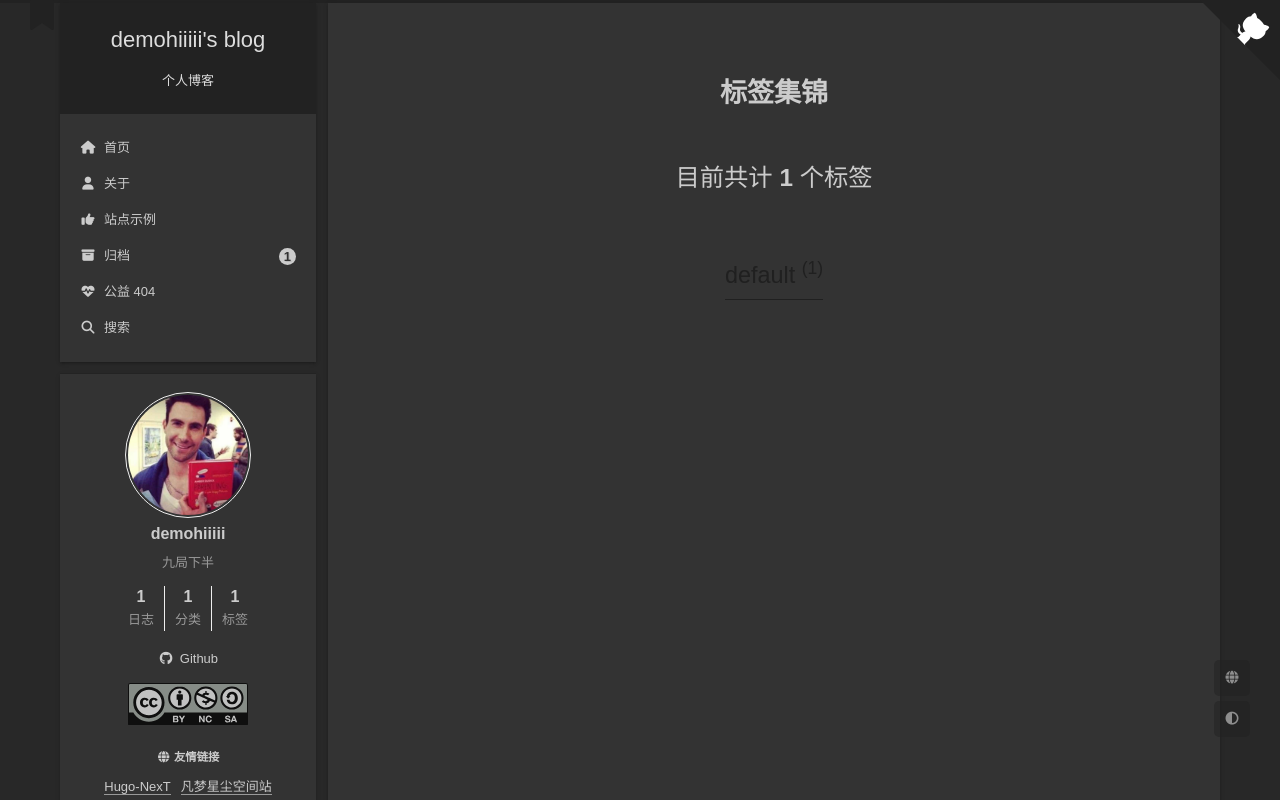
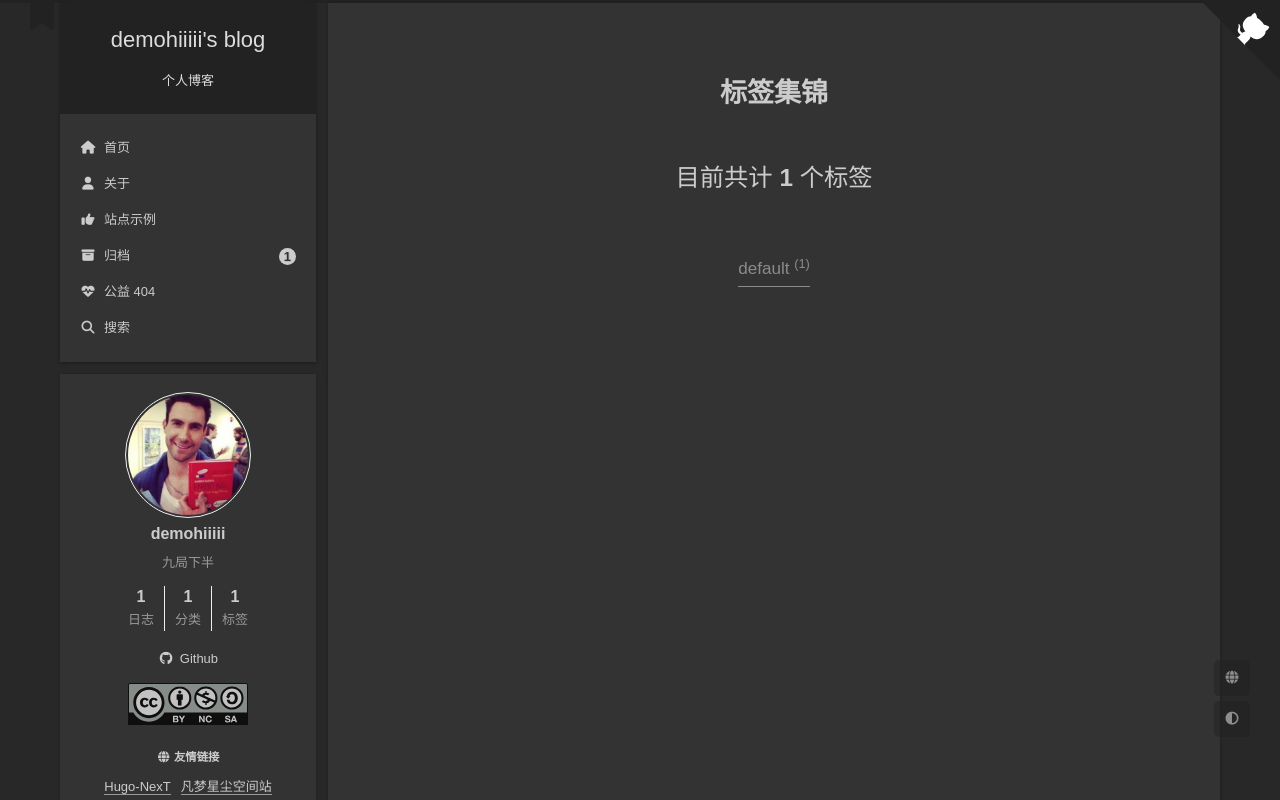
Before and after one commit to demohiiiii/demohiiiii.github.io, a plain HTML site: page tags/index.html in a window 1280 px wide. Shown: the top 800 px of the page. Drawn offline with nearby package versions, Linux system fonts and the light colour scheme; some packages are replaced by stand-ins of ours; a script that the page names is missing.

Commit message:
deploy: demohiiiii/HugoBlog@1735da7e9dfd0c331b181c6bf1eb97bbe614e14f

```diff
--- a/tags/index.html
+++ b/tags/index.html
@@ -12,7 +12,7 @@ Github</a></span></div><div class="cc-license animated" itemprop=license><a href
 <span>网站资讯</span></div><div class=siteinfo><div class=siteinfo-item><div class=item-name><i class="fa-solid fa-calendar-check"></i>已运行：</div><div class=item-count id=runTimes data-publishdate=2023-08-09T16:28:07+08:00></div></div><div class=siteinfo-item><div class=item-name><i class="fas fa fa-user"></i>总访客数：</div><div class=item-count id=busuanzi_value_site_uv><i class="fa fa-sync fa-spin"></i></div></div><div class=siteinfo-item><div class=item-name><i class="fas fa fa-eye"></i>页面浏览：</div><div class=item-count id=busuanzi_value_site_pv><i class="fa fa-sync fa-spin"></i></div></div><div class=siteinfo-item><div class=item-name><i class="fa fa-font"></i>总字数：</div><div class=item-count id=wordsCount data-count=4></div></div><div class=siteinfo-item><div class=item-name><i class="fa fa-mug-hot"></i>阅读约：</div><div class=item-count id=readTimes data-times=1></div></div><div class=siteinfo-item><div class=item-name><i class="fa fa-clock-rotate-left"></i>最后更新于：</div><div class=item-count id=last-push-date data-lastpushdate=2023-08-09T16:28:07+08:00></div></div></div></div></aside><div class=sidebar-dimmer></div></header><div class=tool-buttons><div id=goto-gtranslate class=button title=多语言翻译><i class="fas fa-globe"></i></div><div id=toggle-theme class=button title=深浅模式切换><i class="fas fa-adjust"></i></div><div class=back-to-top role=button title=返回顶部><i class="fa fa-arrow-up"></i>
 <span>0%</span></div></div><div class=reading-progress-bar></div><a role=button class="book-mark-link book-mark-link-fixed"></a>
 <a href=https://github.com/demohiiiii rel="noopener external nofollow noreferrer" target=_blank title="Follow me on GitHub" class="exturl github-corner"><svg width="80" height="80" viewBox="0 0 250 250" aria-hidden="true"><path d="M0 0 115 115h15l12 27L250 250V0z"/><path d="M128.3 109C113.8 99.7 119 89.6 119 89.6 122 82.7 120.5 78.6 120.5 78.6 119.2 72 123.4 76.3 123.4 76.3 127.3 80.9 125.5 87.3 125.5 87.3 122.9 97.6 130.6 101.9 134.4 103.2" fill="currentcolor" style="transform-origin:130px 106px" class="octo-arm"/><path d="M115 115C114.9 115.1 118.7 116.5 119.8 115.4l13.9-13.8C136.9 99.2 139.9 98.4 142.2 98.6 133.8 88 127.5 74.4 143.8 58 148.5 53.4 154 51.2 159.7 51 160.3 49.4 163.2 43.6 171.4 40.1 171.4 40.1 176.1 42.5 178.8 56.2 183.1 58.6 187.2 61.8 190.9 65.4 194.5 69 197.7 73.2 200.1 77.6 213.8 80.2 216.3 84.9 216.3 84.9 212.7 93.1 206.9 96 205.4 96.6 205.1 102.4 203 107.8 198.3 112.5 181.9 128.9 168.3 122.5 157.7 114.1 157.9 116.9 156.7 120.9 152.7 124.9L141 136.5C139.8 137.7 141.6 141.9 141.8 141.8z" fill="currentcolor" class="octo-body"/></svg></a><script type=text/javascript src=//sidecar.gitter.im/dist/sidecar.v1.js async></script>
-<script type=text/javascript>((window.gitter={}).chat={}).options={room:"hugo-next/community"}</script><noscript><div class=noscript-warning>Theme NexT works best with JavaScript enabled</div></noscript><div class="main-inner tags posts-expand"><div class=post-block lang=zh-CN><div class=post-header><h1>标签集锦</h1></div><div class=post-body><div class=tag-cloud><div class=tag-cloud-title>目前共计 <strong>1</strong> 个标签</div><div class=tag-cloud-tags><a class=tag-cloud-9 href=/tags/default>default
+<script type=text/javascript>((window.gitter={}).chat={}).options={room:"hugo-next/community"}</script><noscript><div class=noscript-warning>Theme NexT works best with JavaScript enabled</div></noscript><div class="main-inner tags posts-expand"><div class=post-block lang=zh-CN><div class=post-header><h1>标签集锦</h1></div><div class=post-body><div class=tag-cloud><div class=tag-cloud-title>目前共计 <strong>1</strong> 个标签</div><div class=tag-cloud-tags><a class=tag-cloud-2 href=/tags/default>default
 <span class=tag-list-count><sup>(1)</sup></span></a></div></div></div></div></div></main><footer class=footer><div class=footer-inner><div id=gtranslate class=google-translate><i class="fa fa-language"></i><div id=google_translate_element></div></div><div class=copyright>&copy;
 <span itemprop=copyrightYear>2010 - 2024</span>
 <span class=with-love><i class="fa fa-heart"></i></span>
```
